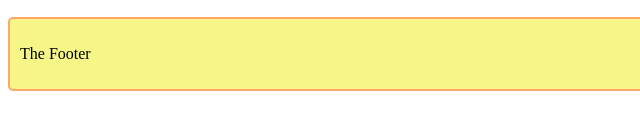
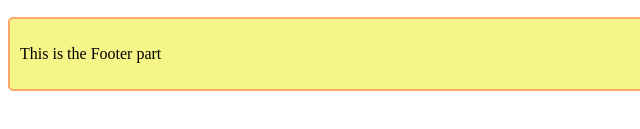
Before and after one commit to Aporna16/responsive-examples, a plain HTML site: page grid-area.html in a window 1280 px wide. Shown: the part 301-430 px from the top of the page, 0-640 px from the left. Drawn offline with Linux system fonts and the light colour scheme.

Commit message:
modified

```diff
--- a/grid-area.html
+++ b/grid-area.html
@@ -21,7 +21,7 @@
             <li><a href="">Nav-3</a></li>
         </ul>
     </nav>
-    <main class="main">
+    <main class="main" >
         <!-- article*2>h3{Article-$}+p>lorem50 -->
         <article>
             <h3>Main article area</h3>
@@ -50,7 +50,7 @@
         <h3>Advertisement</h3>
     </div>
     <footer class="footer">
-        <p>The Footer</p>
+        <p>This is the Footer part</p>
     </footer>
 </body>
 
```
